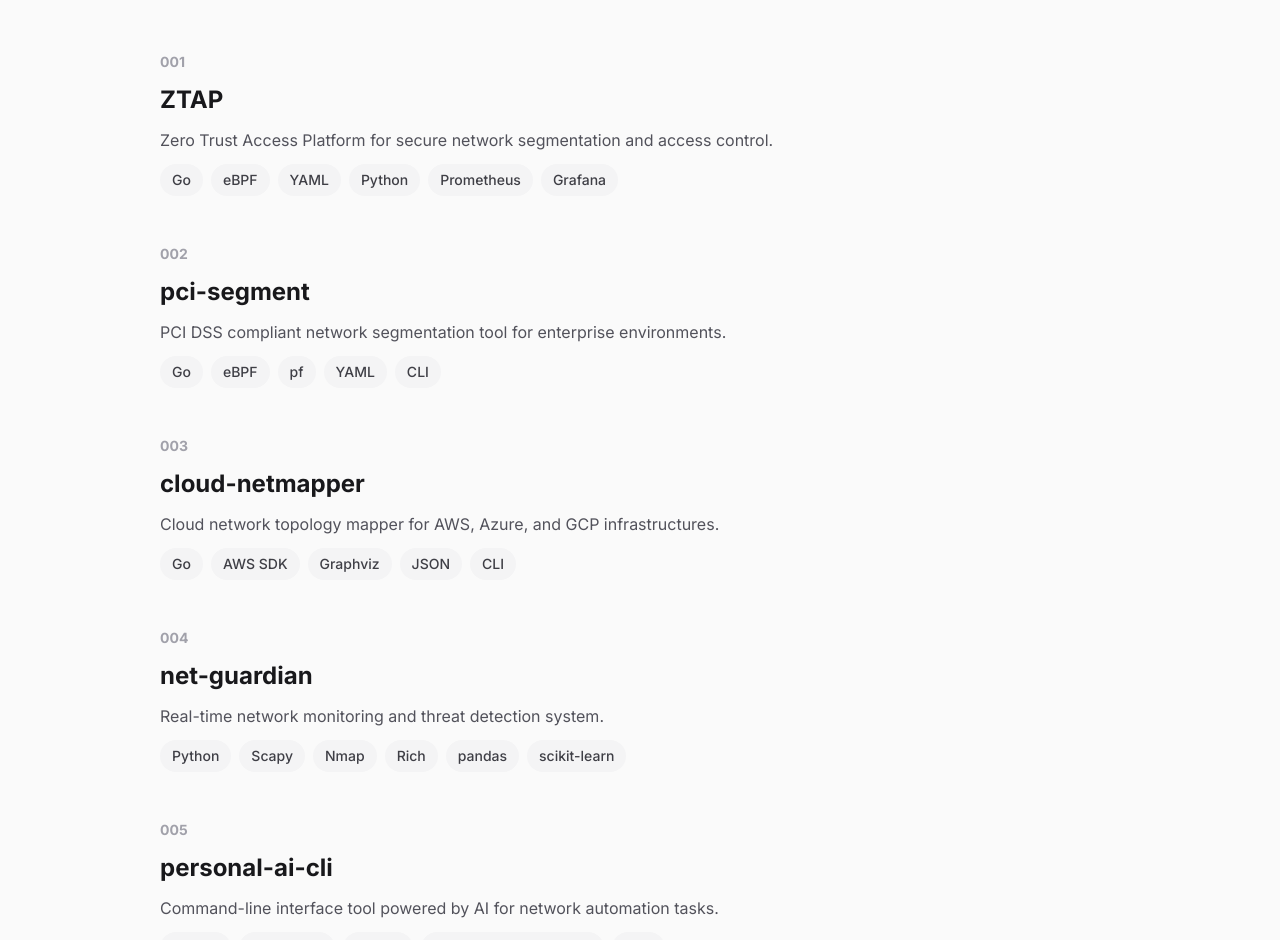
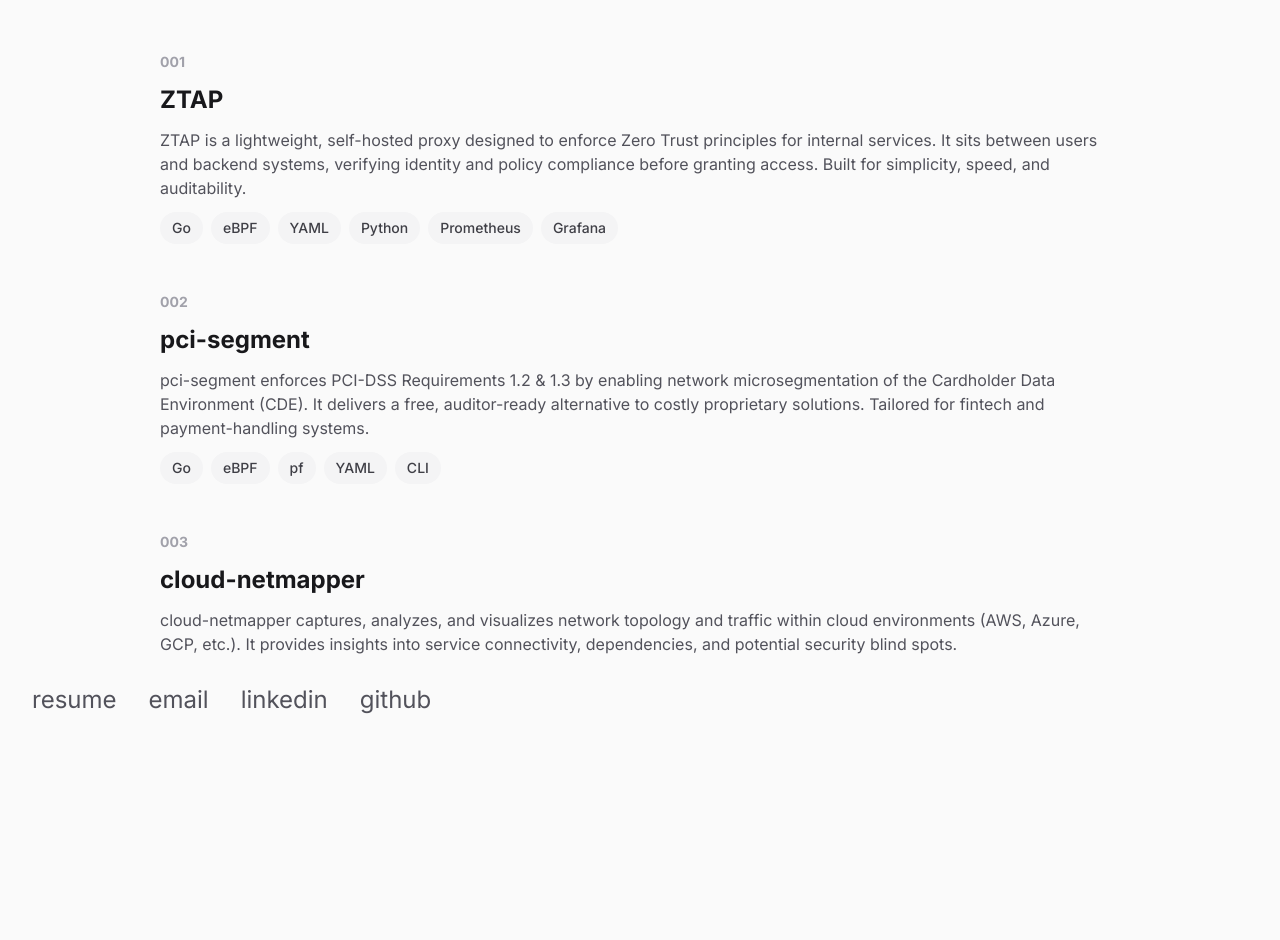
Before and after one commit to msaadshabir/personal-website, a Next.js app: page /projects in a window 1280 px wide. Shown: the part 60-1000 px from the top of the page. After the commit the page ends 800 px from the top, so only its background shows below. Built offline with nearby package versions, Linux system fonts and the light colour scheme.

Commit message:
Update project descriptions and layout in projects page

```diff
--- a/app/projects/page.js
+++ b/app/projects/page.js
@@ -51,55 +51,55 @@
       id: "001",
       name: "ZTAP",
       url: "https://github.com/msaadshabir/ZTAP",
-      description: "Zero Trust Access Platform for secure network segmentation and access control.",
+      description: "ZTAP is a lightweight, self-hosted proxy designed to enforce Zero Trust principles for internal services. It sits between users and backend systems, verifying identity and policy compliance before granting access. Built for simplicity, speed, and auditability.",
       tags: ["Go", "eBPF", "YAML", "Python", "Prometheus", "Grafana"],
     },
     {
       id: "002",
       name: "pci-segment",
       url: "https://github.com/msaadshabir/pci-segment",
-      description: "PCI DSS compliant network segmentation tool for enterprise environments.",
+      description: "pci-segment enforces PCI-DSS Requirements 1.2 & 1.3 by enabling network microsegmentation of the Cardholder Data Environment (CDE). It delivers a free, auditor-ready alternative to costly proprietary solutions. Tailored for fintech and payment-handling systems.",
       tags: ["Go", "eBPF", "pf", "YAML", "CLI"],
     },
     {
       id: "003",
       name: "cloud-netmapper",
       url: "https://github.com/msaadshabir/cloud-netmapper",
-      description: "Cloud network topology mapper for AWS, Azure, and GCP infrastructures.",
+      description: "cloud-netmapper captures, analyzes, and visualizes network topology and traffic within cloud environments (AWS, Azure, GCP, etc.). It provides insights into service connectivity, dependencies, and potential security blind spots.",
       tags: ["Go", "AWS SDK", "Graphviz", "JSON", "CLI"],
     },
     {
       id: "004",
       name: "net-guardian",
       url: "https://github.com/msaadshabir/net-guardian",
-      description: "Real-time network monitoring and threat detection system.",
+      description: "net-guardian is a command-line tool in Python that scans your local network, inventories devices, and assesses security risks. It merges network scanning, OS/service detection, and anomaly detection into one lightweight auditor.",
       tags: ["Python", "Scapy", "Nmap", "Rich", "pandas", "scikit-learn"],
     },
     {
       id: "005",
       name: "personal-ai-cli",
       url: "https://github.com/msaadshabir/personal-ai-cli",
-      description: "Command-line interface tool powered by AI for network automation tasks.",
+      description: "Terminal based, open-source, self-hosted personal AI chatbot that anyone can use with their own data. No UI, no cloud, no tracking.",
       tags: ["Python", "ChromaDB", "Ollama", "Sentence-Transformers", "RAG"],
     },
     {
       id: "006",
       name: "CloudChat",
       url: "https://github.com/msaadshabir/CloudChat",
-      description: "Real-time chat application built with cloud-native architecture.",
+      description: "CloudChat is an open source chat platform and API framework. It enables developers to build real-time messaging systems with self-hosted control, privacy, and extensibility.",
       tags: ["Next.js", "TypeScript", "Tailwind", "Clerk", "Neon Postgres", "Drizzle ORM"],
     },
     {
       id: "007",
       name: "personal-website",
       url: "https://github.com/msaadshabir/personal-website",
-      description: "Personal portfolio website showcasing projects and experience.",
+      description: "Modern portfolio showcasing projects and professional experience.",
       tags: ["Next.js", "TypeScript", "Tailwind CSS", "React", "Vercel"],
     },
   ];
 
   return (
-    <div className="min-h-screen bg-zinc-50 dark:bg-zinc-900 flex flex-col">
+    <div className="w-screen h-screen flex flex-col bg-zinc-50 dark:bg-zinc-900">
       {/* Navigation */}
       <nav className="flex justify-end items-center px-4 md:px-8 py-6 pr-4 md:pr-8">
         <div className="flex gap-4 md:gap-8">
@@ -113,7 +113,7 @@
       </nav>
 
       {/* Projects Content */}
-      <main className="flex-1 max-w-5xl w-full mx-auto px-4 md:px-8 py-6 md:py-8">
+      <main className="flex-1 max-w-5xl w-full mx-auto px-4 md:px-8 py-6 md:py-8 overflow-y-auto md:overflow-hidden">
         <div className="space-y-10 md:space-y-12">
           {projects.map((project) => (
             <div
@@ -157,7 +157,7 @@
       </main>
 
       {/* Footer */}
-      <footer className="px-4 md:px-8 py-4 md:py-6">
+      <footer className="px-4 md:px-8 py-4 md:py-6 pb-8 md:pb-6">
         <div className="flex flex-wrap gap-4 md:gap-8">
           <a
             href="/MuhammadSaad_Shabir_Resume.pdf"
```
